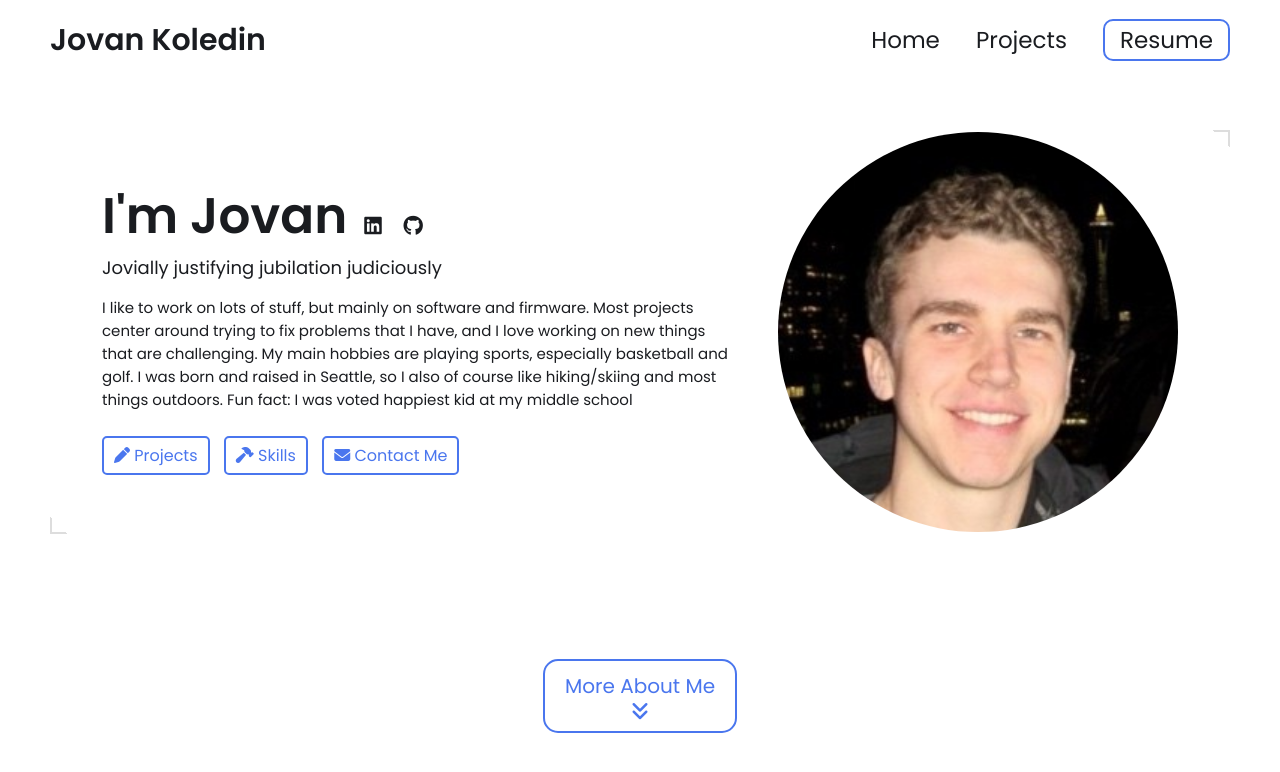
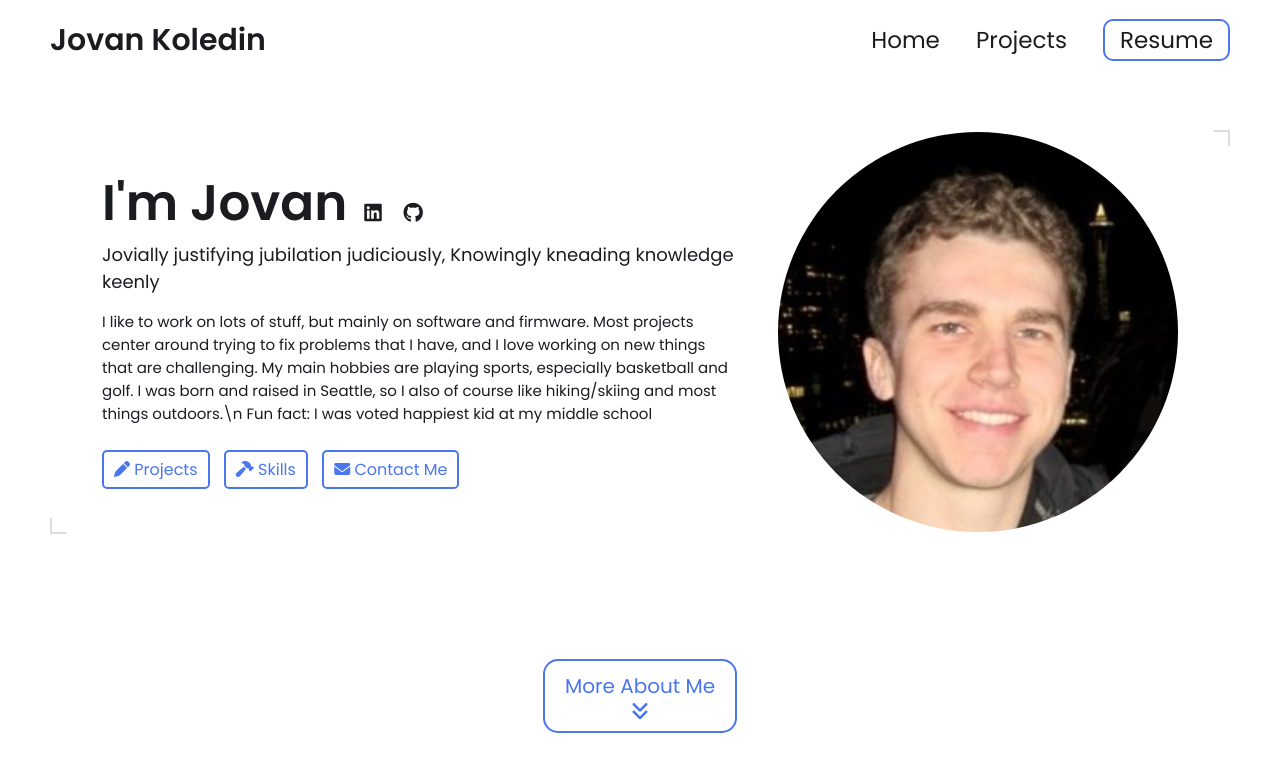
Before and after one commit to jovankoledin/jovankoledin.github.io, a Jekyll site: the page built from index.html, in a window 1280 px wide and 900 px high. Shown: the top 772 px of the window. Built offline with Jekyll 4.4.1, drawn with Linux system fonts in a browser that asks for light colours.

Commit message:
Update _config.yml

```diff
--- a/_config.yml
+++ b/_config.yml
@@ -13,12 +13,12 @@ title: Jovan Koledin's Portfolio # This is what shows up in the tab of the brows
 
 # Hero Section
 name: Jovan Koledin
-headline: Jovially justifying jubilation judiciously
+headline: Jovially justifying jubilation judiciously, Knowingly kneading knowledge keenly
 description: >- # dont remove this line. this will ignore all new lines until the next section
   I like to work on lots of stuff, but mainly on software and firmware.
   Most projects center around trying to fix problems that I have, and I love working on new things that are challenging.
   My main hobbies are playing sports, especially basketball and golf.
-  I was born and raised in Seattle, so I also of course like hiking/skiing and most things outdoors.
+  I was born and raised in Seattle, so I also of course like hiking/skiing and most things outdoors.\n
   Fun fact: I was voted happiest kid at my middle school
 
 # Place your profile image in /assets/images/profile-image/folder and edit the file name
```
